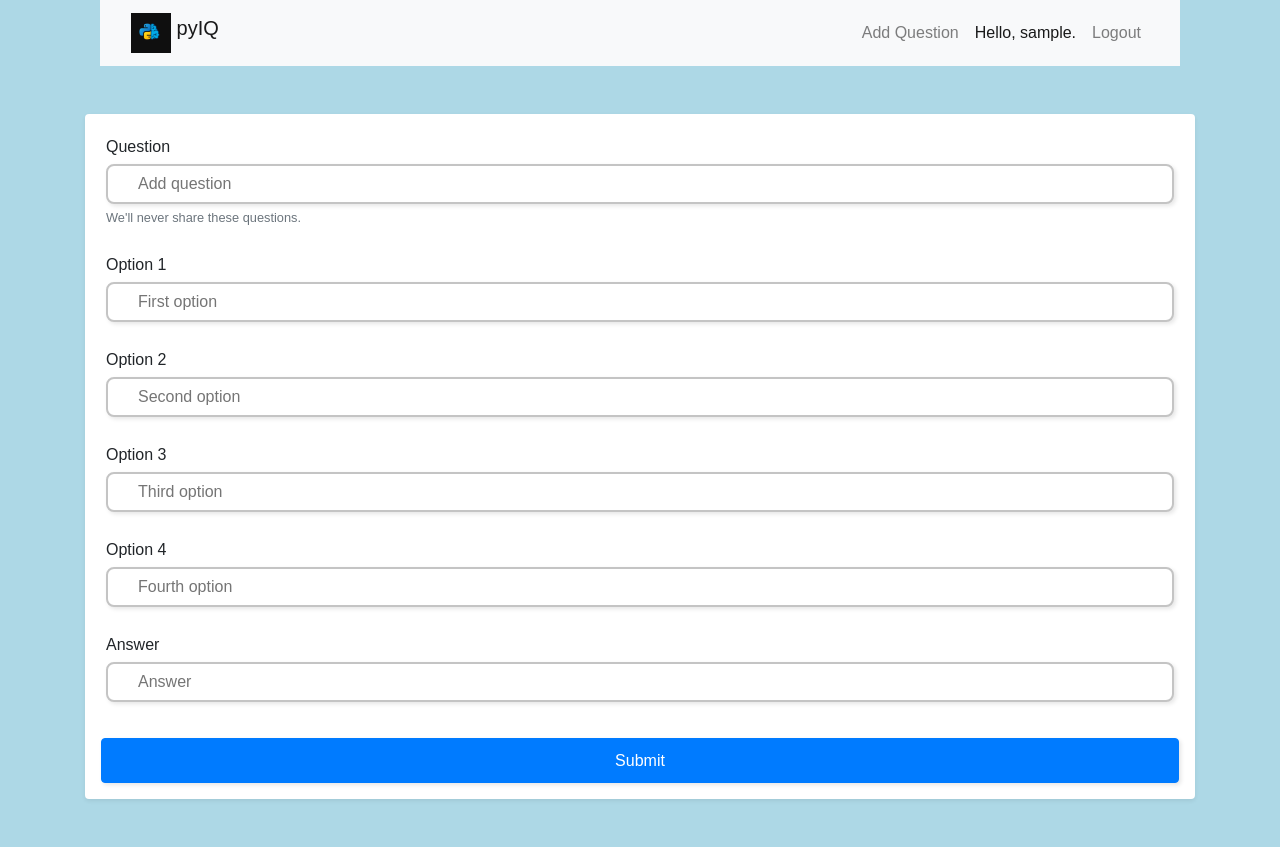
After one commit to myekini/pyIQ, a Django app: page /add_question/ in a window 1280 px wide. The commit adds this page. Run offline with Django 4.2, Linux system fonts and the light colour scheme; the visitor is signed in with stand-in values (Sample User, id 1); some libraries are stand-ins or nearby versions.

Commit message:
some progress

```diff
--- a/pyIQ/models.py
+++ b/pyIQ/models.py
@@ -9,7 +9,8 @@ class Question(models.Model):
     opt_2 = models.CharField(max_length=200, null=True)
     opt_3 = models.CharField(max_length=200, null=True)
     opt_4 = models.CharField(max_length=200, null=True)
+    answer = models.CharField(max_length=200, null=True)
 
     def __str__(self):
         """return string representation of our questions"""
-        return '%s %s %s %s %s' % (self.question, self.opt_1 ,self.opt_2, self.opt_3 ,self.opt_4)
+        return '%s %s %s %s %s %s' % (self.question, self.opt_1 ,self.opt_2, self.opt_3 ,self.opt_4, self.answer)
--- /dev/null
+++ b/pyIQ/templates/pyIQ/add_question.html
@@ -0,0 +1,58 @@
+<!DOCTYPE html>
+{% load static %}
+<html lang="en">
+<head>
+    <meta charset="UTF-8">
+    <meta http-equiv="X-UA-Compatible" content="IE=edge">
+    <meta name="viewport" content="width=device-width, initial-scale=1.0">
+    <link rel="stylesheet" href="https://stackpath.bootstrapcdn.com/bootstrap/4.1.3/css/bootstrap.min.css" integrity="sha384-MCw98/SFnGE8fJT3GXwEOngsV7Zt27NXFoaoApmYm81iuXoPkFOJwJ8ERdknLPMO" crossorigin="anonymous">
+    <link rel="stylesheet" href="{% static 'css/base.css' %}" type="text/css">
+    <script src="https://stackpath.bootstrapcdn.com/bootstrap/4.1.3/js/bootstrap.min.js" integrity="sha384-ChfqqxuZUCnJSK3+MXmPNIyE6ZbWh2IMqE241rYiqJxyMiZ6OW/JmZQ5stwEULTy" crossorigin="anonymous"></script>
+    <title>Base</title>
+</head>
+
+<body>
+    <div class="container">
+
+        {% block content %}
+        {% include  'pyIQ/base.html'%}
+        <div class="shadow-sm p-3 mb-5 bg-white rounded">
+            <form>
+                <div class="form-group">
+                  <label for="id_question"> Question </label>
+                  <input type="text" name="question" maxlength="255" required id="id_question" placeholder="Add question">
+                  <small id="emailHelp" class="form-text text-muted">We'll never share these questions.</small>
+                </div>
+                <div class="form-group">
+                  <label for="id_opt_1"> Option 1</label>
+                  <input type="text" name="opt_1" maxlength="200" required id="id_opt_1" placeholder="First option">
+                </div>
+                <div class="form-group">
+                  <label for="id_opt_2"> Option 2 </label>
+                  <input type="text" name="opt_2" maxlength="200" required id="id_opt_2" placeholder="Second option">
+                </div>
+
+                <div class="form-group">
+                  <label > Option 3</label>
+                  <input type="text" name="opt_3" maxlength="200" required id="id_opt_3" placeholder="Third option">
+                </div>
+
+                <div class="form-group">
+                  <label for="id_opt_4"> Option 4</label>
+                  <input type="text" name="opt_4" maxlength="200" required id="id_opt_4" placeholder="Fourth option">
+                </div>
+
+                <div class="form-group">
+                    <label for="id_answer""> Answer </label>
+                    <input  type="text" name="answer" maxlength="200" required id="id_answer" placeholder="Answer">
+                  </div>
+
+                <button type="submit" class="btn btn-primary">Submit</button>
+                <input type="hidden" name="next" value="{% url 'pyIQ:add_question' %}"/>
+              </form>
+        </div>
+
+        {% endblock content %}
+    </div>
+</body>
+</html>
--- a/pyIQ/templates/pyIQ/base.html
+++ b/pyIQ/templates/pyIQ/base.html
@@ -28,6 +28,9 @@
               <ul class="navbar-nav mb-2 mb-lg-0">
                   {% if user.is_authenticated %}
                   <li class="nav-item">
+                    <a href="{% url 'pyIQ:add_question' %}" class="nav-link"> Add Question</a>
+                  </li>
+                  <li class="nav-item">
                     <a  class="nav-link active">Hello, {{ user.username }}.</a>
                   </li>
                   <li class="nav-item">
--- a/pyIQ/urls.py
+++ b/pyIQ/urls.py
@@ -7,4 +7,5 @@ app_name = 'pyIQ'
 
 urlpatterns = [
     path('', views.index, name='index'),
+    path('add_question/', views.add_question, name='add_question'),
 ]
--- a/pyIQ/views.py
+++ b/pyIQ/views.py
@@ -42,3 +42,17 @@ def index(request):
         questions = Question.objects.all()
         context = {'questions': questions}
         return render(request, 'pyIQ/index.html', context)
+
+
+@login_required
+def add_question(request):
+    """ add quiz questions and options """
+    questions = Question.objects.all()
+    if request.method != 'POST':
+        form = QuestionForm()
+
+    else:
+        form = QuestionForm(data=request.Post)
+        return HttpResponseRedirect(reverse('pyIQ:index'))
+    context = {'questions': questions, 'form': form}
+    return render(request, 'pyIQ/add_question.html', context)
```
Also changed, not shown: pyIQ/templates/pyIQ/index.html (+12 -7 lines), pyIQ/migrations/0004_question_answer.py (added).
